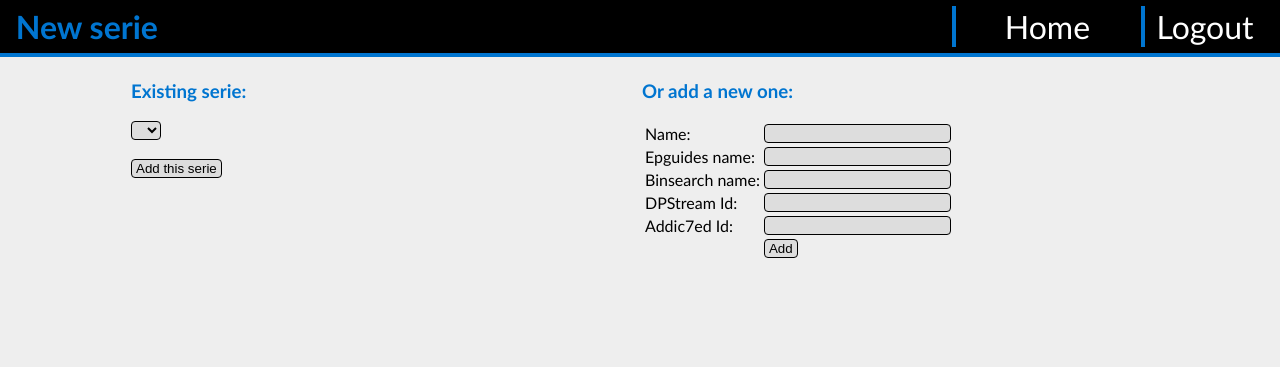
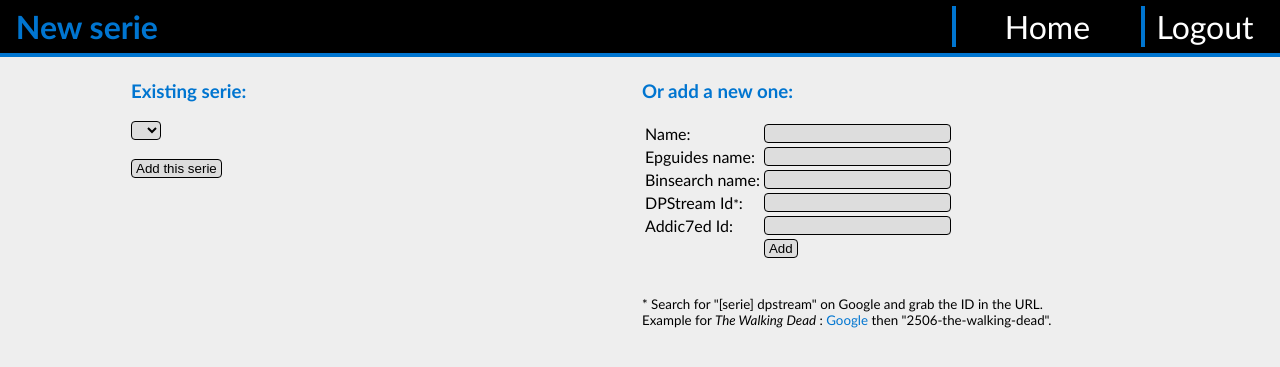
Before and after one commit to Iansus/epguides-series-manager, a PHP site: page /views/add-serie.view.php in a window 1280 px wide. Shown: the top 367 px of the page. Run offline with PHP 8.4, Linux system fonts and the light colour scheme; the template is opened without the code that fills it, so the values that code supplies are empty.

Commit message:
Added some help for series adding

```diff
--- a/views/add-serie.view.php
+++ b/views/add-serie.view.php
@@ -73,7 +73,7 @@
 								<td><input id="bs" type="text" name="binsearch" /></td>
 							</tr>
 							<tr>
-								<td>DPStream Id:</td>
+								<td>DPStream Id<small>*</small>:</td>
 								<td><input id="dpid" type="text" name="dpid" /></td>
 							</tr>
 							<tr>
@@ -86,6 +86,11 @@
 							</tr>
 						</table>
 					</form>
+					<br />
+					<small>
+						* Search for "[serie] dpstream" on Google and grab the ID in the URL.<br />
+						Example for <i>The Walking Dead</i> : <a href="https://www.google.fr/#q=the+walkign+dead+dpstream" target="_blank">Google</a> then "2506-the-walking-dead".
+					</small>
 				</td>
 			</tr>
 		</table>
```
